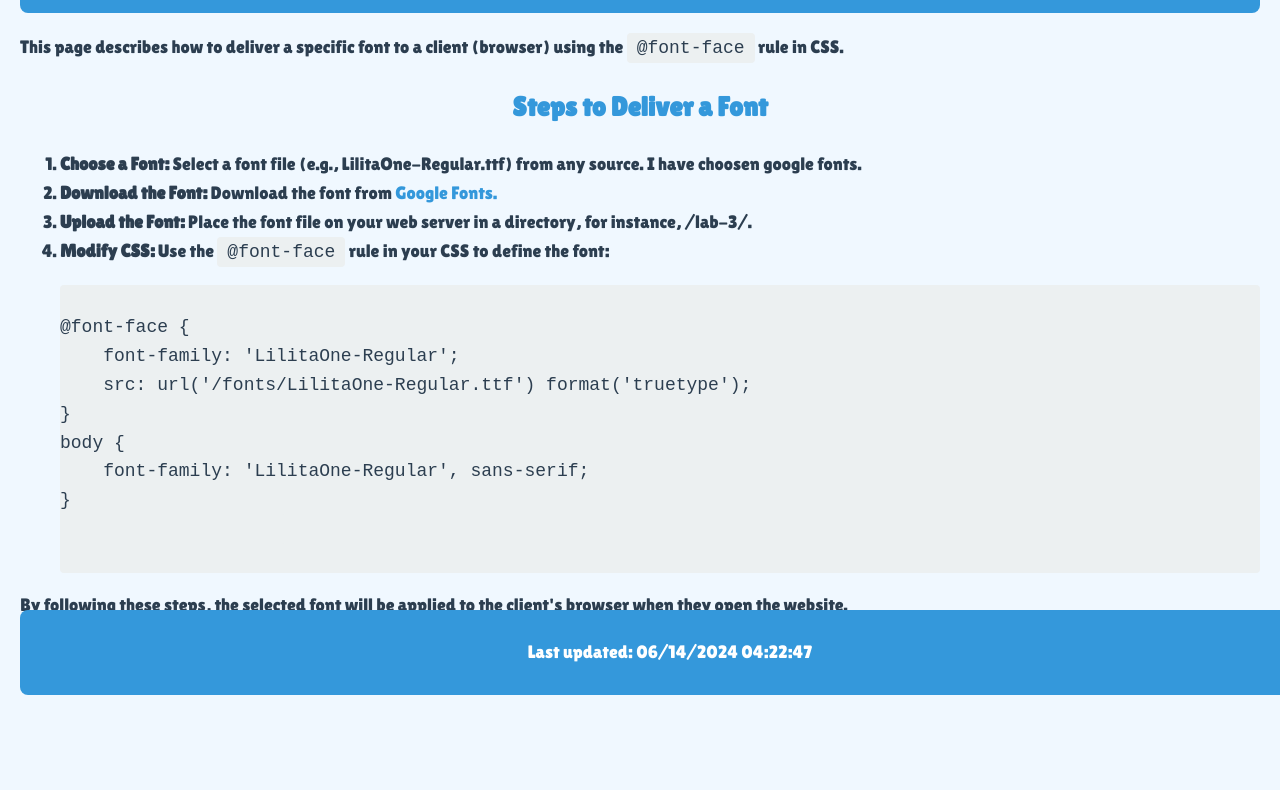
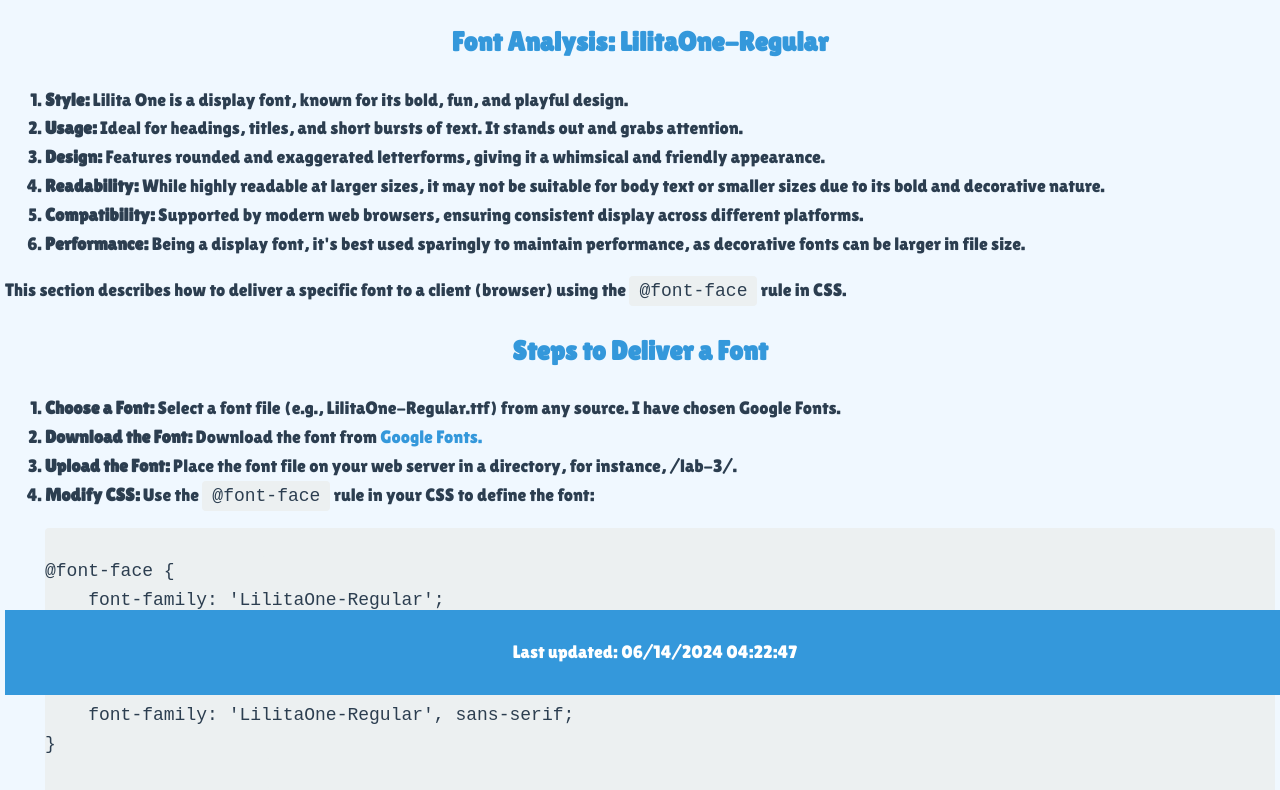
Before and after one commit to eshwarkyatham16/ITC505, a plain HTML site: page lab-3/index.html in a window 1280 px wide. Shown: the part 105-895 px from the top of the page. Before the commit the page ends 844 px from the top, so only its background shows below. Drawn offline with Linux system fonts and the light colour scheme.

Commit message:
lab 3 changes

```diff
--- a/lab-3/index.html
+++ b/lab-3/index.html
@@ -1,5 +1,6 @@
 <!DOCTYPE html>
 <html lang="en">
+
 <head>
     <meta charset="UTF-8">
     <meta name="viewport" content="width=device-width, initial-scale=1.0">
@@ -9,79 +10,111 @@
             font-family: 'LilitaOne-Regular';
             src: url('./LilitaOne-Regular.ttf') format('truetype');
         }
+
         body {
             font-family: 'LilitaOne-Regular', sans-serif;
             background-color: #f0f8ff;
             color: #2c3e50;
             line-height: 1.6;
             margin: 0;
-            padding: 20px;
             font-size: 18px;
+            padding: 5px;
         }
+
         header {
             background-color: #3498db;
             color: white;
             padding: 20px;
             text-align: center;
-            border-radius: 8px;
             margin-bottom: 20px;
         }
+
         h1 {
             color: #ecf0f1;
             text-align: center;
             margin: 0;
         }
+
         h2 {
             color: #3498db;
             text-align: center;
         }
+
         ol {
             padding-left: 40px;
         }
+
         code {
             background-color: #ecf0f1;
             padding: 5px 10px;
             border-radius: 4px;
             margin: 10px 0;
         }
+
         pre {
             background-color: #ecf0f1;
             border-radius: 4px;
             overflow: auto;
         }
+
         footer {
             background-color: #3498db;
             color: white;
             text-align: center;
             padding: 10px;
-            border-radius: 8px;
             position: fixed;
             bottom: 0;
             width: 100%;
         }
+
         a {
             color: #3498db;
             text-decoration: none;
         }
+
         a:hover {
             text-decoration: underline;
         }
-        #final-msg {
+
+        .steps {
             margin-bottom: 100px;
         }
     </style>
 </head>
+
 <body>
     <header>
         <h1>Delivering Fonts to Clients (Browsers)</h1>
     </header>
     <main>
-        <p>This page describes how to deliver a specific font to a client (browser) using the <code>@font-face</code> rule in CSS.</p>
+        <div>
+            <h2>Font Analysis: LilitaOne-Regular</h2>
+            <ol>
+                <li><strong>Style:</strong> Lilita One is a display font, known for its bold, fun, and playful design.
+                </li>
+                <li><strong>Usage:</strong> Ideal for headings, titles, and short bursts of text. It stands out and
+                    grabs attention.</li>
+                <li><strong>Design:</strong> Features rounded and exaggerated letterforms, giving it a whimsical and
+                    friendly appearance.</li>
+                <li><strong>Readability:</strong> While highly readable at larger sizes, it may not be suitable for body
+                    text or smaller sizes due to its bold and decorative nature.</li>
+                <li><strong>Compatibility:</strong> Supported by modern web browsers, ensuring consistent display across
+                    different platforms.</li>
+                <li><strong>Performance:</strong> Being a display font, it's best used sparingly to maintain
+                    performance, as decorative fonts can be larger in file size.</li>
+            </ol>
+        </div>
+        <div class="steps">
+            <p>This section describes how to deliver a specific font to a client (browser) using the
+                <code>@font-face</code> rule in CSS.</p>
             <h2>Steps to Deliver a Font</h2>
             <ol>
-            <li><strong>Choose a Font:</strong> Select a font file (e.g., LilitaOne-Regular.ttf) from any source. I have choosen google fonts.</li>
-            <li><strong>Download the Font:</strong> Download the font from <a href="https://fonts.google.com/selection" target="_blank">Google Fonts.</a></li>
-            <li><strong>Upload the Font:</strong> Place the font file on your web server in a directory, for instance, /lab-3/.</li>
+                <li><strong>Choose a Font:</strong> Select a font file (e.g., LilitaOne-Regular.ttf) from any source. I
+                    have chosen Google Fonts.</li>
+                <li><strong>Download the Font:</strong> Download the font from <a
+                        href="https://fonts.google.com/selection" target="_blank">Google Fonts.</a></li>
+                <li><strong>Upload the Font:</strong> Place the font file on your web server in a directory, for
+                    instance, /lab-3/.</li>
                 <li><strong>Modify CSS:</strong> Use the <code>@font-face</code> rule in your CSS to define the font:
                     <pre>
                     <code>
@@ -96,7 +129,10 @@ body {
                 </pre>
                 </li>
             </ol>
-        <p id="final-msg">By following these steps, the selected font will be applied to the client's browser when they open the website.</p>
+            <p>By following these steps, the selected font will be applied to the client's browser when they open the
+                website.</p>
+
+        </div>
     </main>
     <footer>
         <p>Last updated:
@@ -108,4 +144,5 @@ body {
         document.getElementById('lastModified').textContent = x;
     </script>
 </body>
+
 </html>
```
Also changed, not shown: 1 other file. Lines whose indentation alone changed are shown as unchanged.
